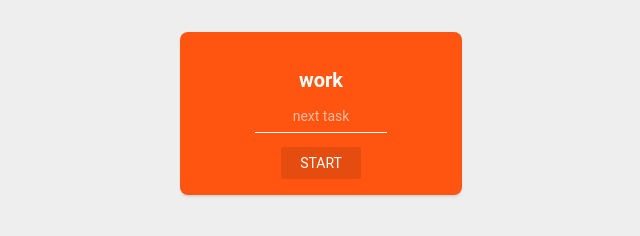
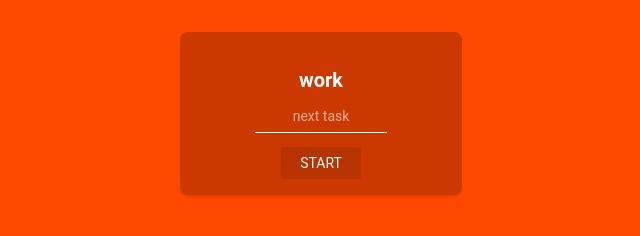
Before and after one commit to Allen-B1/tomato, a plain HTML site: page tomato.html in a window 1280 px wide. Shown: the whole page, without its empty margins (319-959 px from the left). Drawn offline with Linux system fonts and the light colour scheme.

Commit message:
Change color scheme

```diff
--- a/tomato.html
+++ b/tomato.html
@@ -4,7 +4,7 @@
 		<title>tomato</title>
 		<meta name="application-name" content="Tomato">
 		<meta name="description" content="Be a tomato and get work done">
-		<meta name="theme-color" content="#ff5511">
+		<meta name="theme-color" content="#FF4800">
 		<link rel="manifest" href="manifest.json">
 
 		<meta name="viewport" content="width=device-width,initial-scale=1.0,user-scalable=no">
@@ -14,7 +14,7 @@ body, button, input {
 	font-size: 14px;
 }
 body {
-	background: #ff5511;
+	background: #FF4800;
 	color: #fff;
 	padding: 0; margin: 0;
 }
@@ -28,12 +28,9 @@ main {
 }
 
 @media (min-width:800px) {
-	body {
-		background: #eee;
-	}
 	main {
 		max-width: 250px;
-		background: #ff5511;
+		background: #CC3900;
 		margin: auto;
 		margin-top: 32px;
 		border-radius: 8px;
```
Also changed, not shown: manifest.json.
